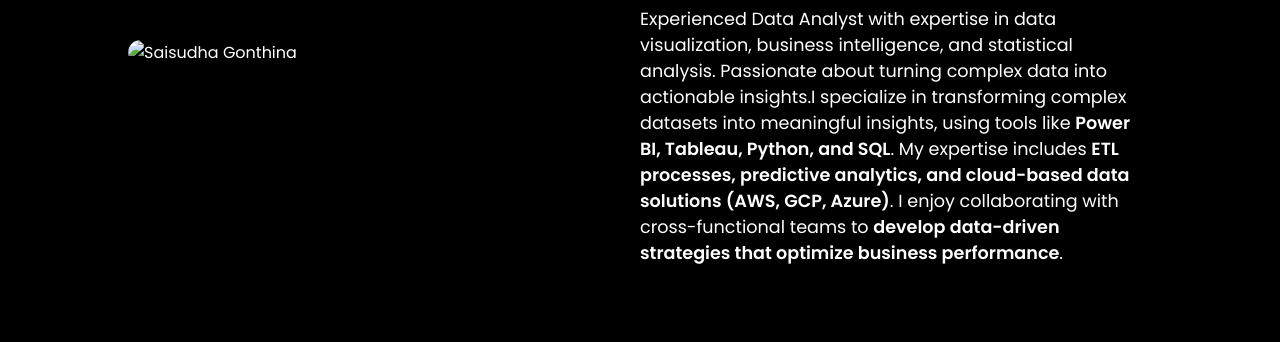
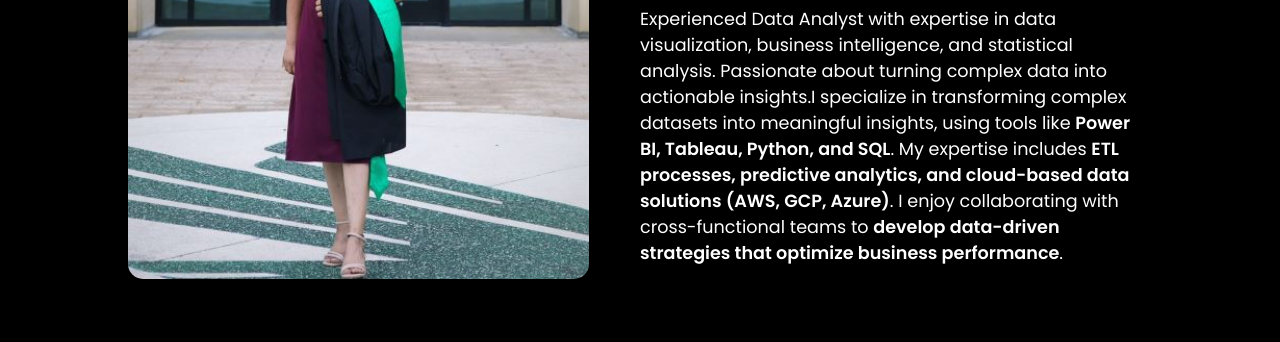
Before and after one commit to Saisudha2507/Portfolio, a plain HTML site: page index.html in a window 1280 px wide. Shown: the part 287-629 px from the top of the page. Drawn offline with nearby package versions, Linux system fonts and the light colour scheme.

Commit message:
Update index.html

```diff
--- a/index.html
+++ b/index.html
@@ -43,7 +43,7 @@
     <section id="about">
         <div class="main-container">
             <div class="image" data-aos="zoom-in-right" data-aos-duration="2500">
-                <img src="images/Sudha.JPG" alt="Saisudha Gonthina">
+                <img src="/Sudha.JPG" alt="Saisudha Gonthina">
             </div>
             <div class="content">
                 <h1 data-aos="fade-left" data-aos-duration="1000" data-aos-delay="800">
```
